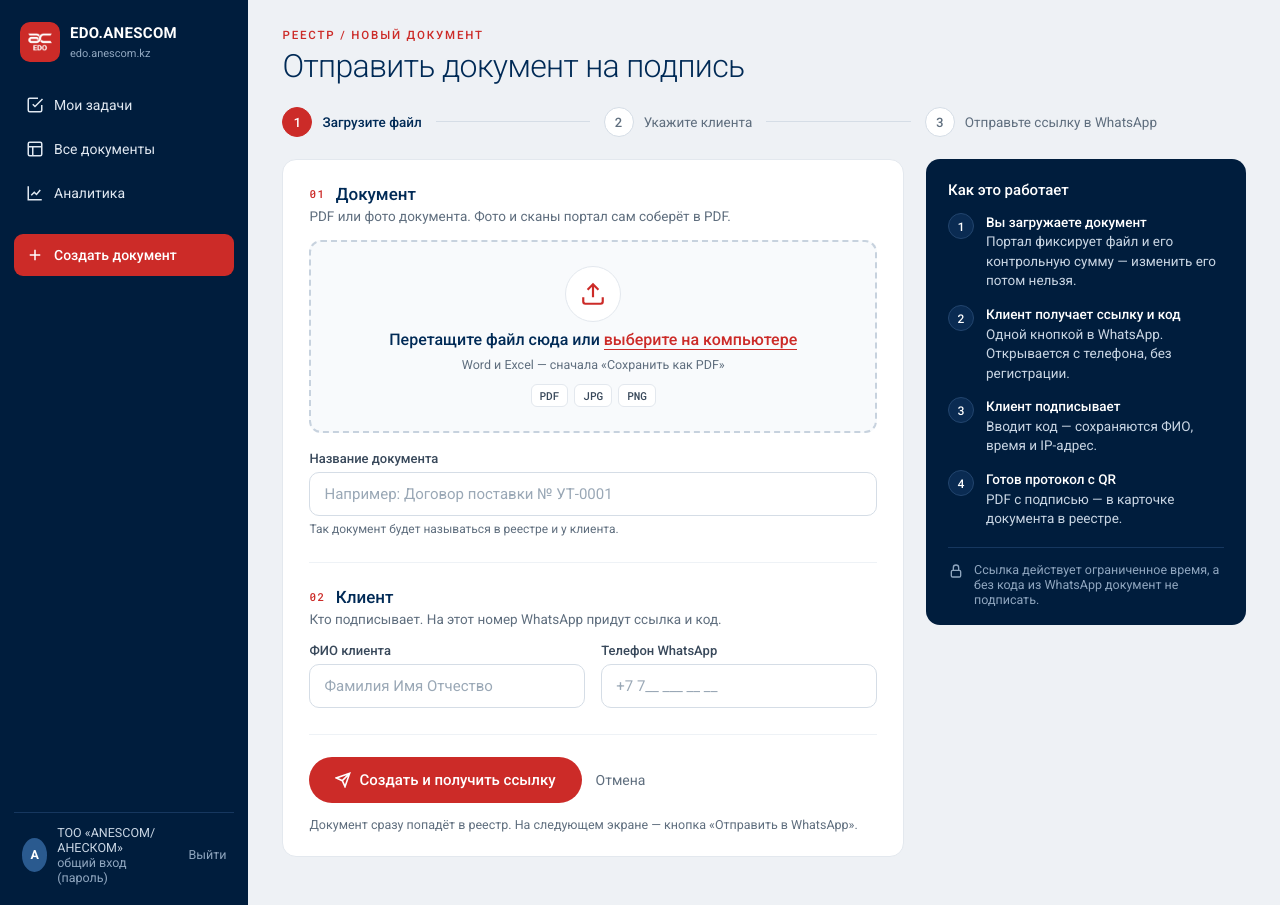
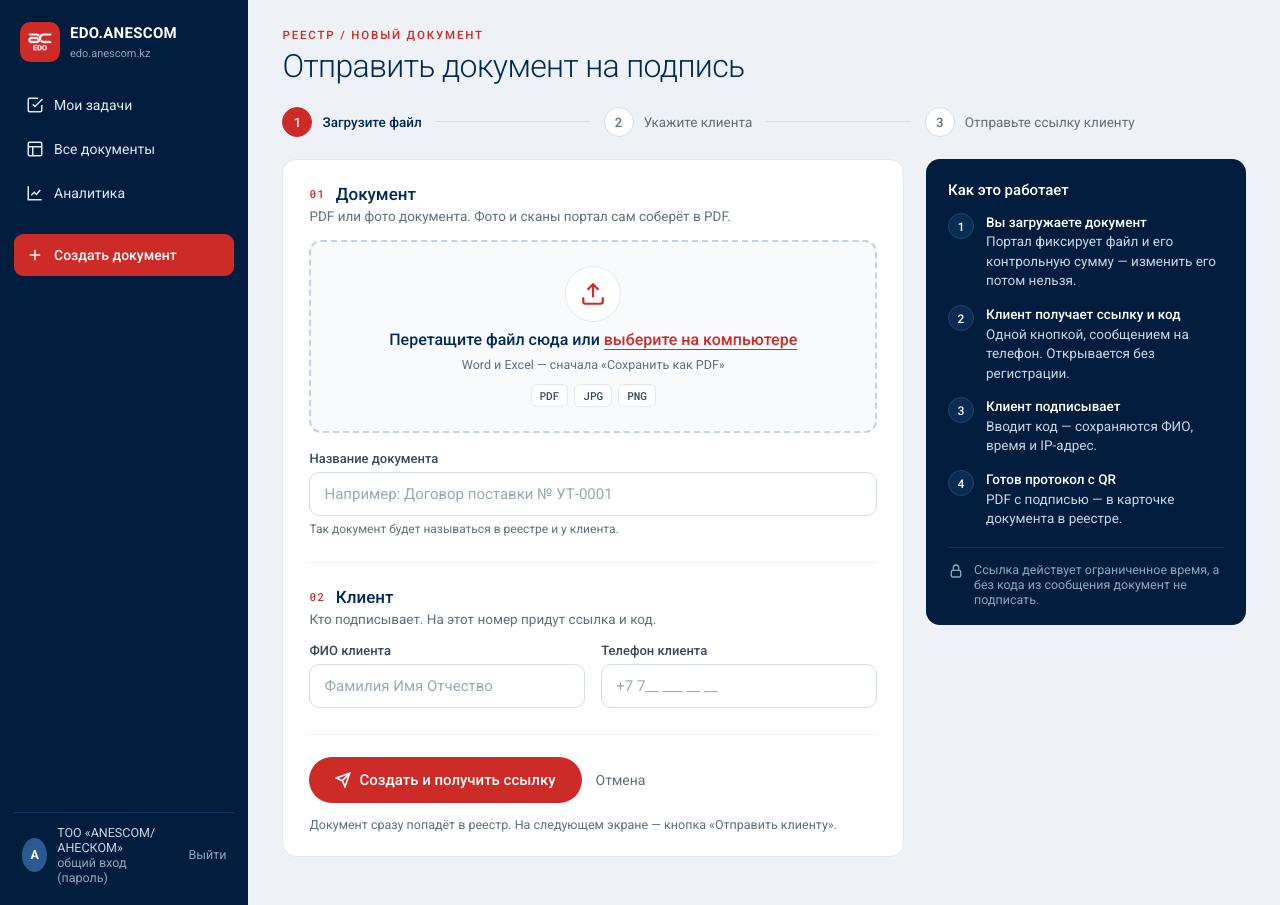
Before and after one commit to warpbk-del/anescom-edo-portal, a FastAPI app: template app/templates/cabinet_new.html in a window 1280 px wide. Run offline with FastAPI, Linux system fonts and the light colour scheme; the template is opened without the code that fills it, so the values that code supplies are empty.

Commit message:
Тексты: убраны «простая подпись»/ПЭП и «WhatsApp» из страниц, штампа и протокола
Co-Authored-By: Claude Opus 5.5 <noreply@anthropic.com>
Claude-Session: https://claude.ai/code/session_01KTAozw3E9Bon3JfjmW58zC

```diff
--- a/app/pdfcert.py
+++ b/app/pdfcert.py
@@ -138,7 +138,7 @@ def build_certificate(doc, events, chain=None) -> bytes:
         c.setFillColor(GREEN); c.setFont(_FONT_B, 13)
         c.drawString(M + 22 * mm, y - sh / 2 + 1.2 * mm, "ДОКУМЕНТ ПОДПИСАН")
         c.setFillColor(colors.HexColor("#2f7f57")); c.setFont(_FONT, 8.5)
-        c.drawString(M + 22 * mm, y - sh / 2 - 3.4 * mm, "Простая электронная подпись (ПЭП) · подтверждение кодом")
+        c.drawString(M + 22 * mm, y - sh / 2 - 3.4 * mm, "Электронная подпись · подтверждение кодом")
     else:
         c.setFillColor(colors.HexColor("#fff4d6")); c.setStrokeColor(colors.HexColor("#f0dca0"))
         c.roundRect(M, y - sh, W - 2 * M, sh, 9, stroke=1, fill=1)
@@ -236,7 +236,7 @@ def build_certificate(doc, events, chain=None) -> bytes:
         kv(ix, iy, "Дата и время подписи", _fmt(doc["signed_at"]), (W - 2 * M) / 2 - 20)
         kv(ix + (W - 2 * M) / 2, iy, "IP-адрес", doc["signer_ip"], (W - 2 * M) / 2 - 20); iy -= 12 * mm
         kv(ix, iy, "Отправитель", "ТОО «ANESCOM/АНЕСКОМ»", (W - 2 * M) / 2 - 20)
-        kv(ix + (W - 2 * M) / 2, iy, "Тип подписи", "ПЭП, код из WhatsApp", (W - 2 * M) / 2 - 20)
+        kv(ix + (W - 2 * M) / 2, iy, "Тип подписи", "Электронная, код подтверждения", (W - 2 * M) / 2 - 20)
         y -= sp_h + 8 * mm
 
     # ---- хронология (временная шкала) ----
@@ -277,7 +277,7 @@ def build_certificate(doc, events, chain=None) -> bytes:
     c.setFillColor(colors.white); c.setFont(_FONT_B, 8.5)
     c.drawString(M, fb / 2 + 0.6 * mm, "EDO.ANESCOM")
     c.setFont(_FONT, 7.5); c.setFillColor(colors.HexColor("#b9cde3"))
-    c.drawString(M, fb / 2 - 3.2 * mm, "Подлинность проверяется по QR-коду · подпись простая электронная (ПЭП)")
+    c.drawString(M, fb / 2 - 3.2 * mm, "Подлинность проверяется по QR-коду · EDO.ANESCOM")
     c.setFont(_FONT, 7.5); c.drawRightString(W - M, fb / 2 - 1.2 * mm, "DOC ID " + doc_uid)
 
     c.showPage()
--- a/app/pdfstamp.py
+++ b/app/pdfstamp.py
@@ -143,7 +143,7 @@ def _stamp_page(pw, ph, doc, chain, n, total) -> bytes:
     uid = doc["doc_uid"] or doc["id"]
     c.drawString(tx, yy, _fit(c, f"DOC ID {uid} · SHA-256 {(doc['doc_hash'] or '')[:16]}…", F, 6.1, tw))
     yy -= 3.3 * mm
-    c.drawString(tx, yy, _fit(c, f"Простая электронная подпись, код из WhatsApp · лист {n} из {total}", F, 6.1, tw))
+    c.drawString(tx, yy, _fit(c, f"Электронная подпись с кодом подтверждения · лист {n} из {total}", F, 6.1, tw))
     yy -= 3.4 * mm
     c.setFillColor(NAVY); c.setFont(FB, 6.3)
     c.drawString(tx, yy, _fit(c, "Проверить подлинность: наведите камеру на QR →", FB, 6.3, tw))
--- a/app/templates/cabinet.html
+++ b/app/templates/cabinet.html
@@ -109,7 +109,7 @@
 
     <div class="v3-kpi">
       <a href="{{ u('all', '', 'in_progress') }}"><span class="l">Ждут сотрудников</span><span class="v red">{{ dash.kpi.staff }}</span><span class="s">{% if dash.kpi.overdue %}просрочено: {{ dash.kpi.overdue }}{% else %}без просрочки{% endif %}</span></a>
-      <a href="{{ u('all', '', 'in_progress') }}"><span class="l">Ждут клиентов</span><span class="v">{{ dash.kpi.client }}</span><span class="s">ссылки в WhatsApp</span></a>
+      <a href="{{ u('all', '', 'in_progress') }}"><span class="l">Ждут клиентов</span><span class="v">{{ dash.kpi.client }}</span><span class="s">ссылки отправлены</span></a>
       <a href="{{ u('all', '', 'signed') }}"><span class="l">Подписано за 7 дней</span><span class="v ok">{{ dash.kpi.week }}</span><span class="s">все подписи с квитанцией</span></a>
       <a href="{{ u('all', '', 'cancelled') }}"><span class="l">Отменено / отклонено</span><span class="v warn">{{ dash.kpi.problems }}</span><span class="s">нужно разобраться</span></a>
     </div>
--- a/app/templates/cabinet_doc.html
+++ b/app/templates/cabinet_doc.html
@@ -15,7 +15,7 @@
 </head>
 <body>
 {% set st_ru = {'waiting':'ждёт очереди','active':'ссылка отправлена','viewed':'открыл(а) документ','signed':'подписал(а)','skipped':'подписал другой','passed':'шаг пропущен','cancelled':'отменено'} %}
-{% set wa_ru = {'sent':'WhatsApp: отправлено','manual':'WhatsApp: отправить вручную','error':'WhatsApp: ошибка','off':'WhatsApp: выключено'} %}
+{% set wa_ru = {'sent':'Сообщение: отправлено','manual':'Сообщение: отправить вручную','error':'Сообщение: ошибка','off':'Сообщения: выключены'} %}
 <div class="v3">
   <header class="v3-bar">
     <a class="v3-brand" href="{{ base }}/cabinet">
@@ -71,7 +71,7 @@
                     <div class="v3-acts">
                       {% if r['phone'] %}<form method="post" action="{{ base }}/cabinet/signer/{{ r['id'] }}/resend"><button class="v3-btn sm" type="submit">Напомнить</button></form>{% endif %}
                       <button class="v3-btn ghost sm" type="button" data-copy="{{ config_base }}/s/{{ r['token'] }}">Копировать ссылку</button>
-                      {% if step_wa.get(r['id']) %}<a class="v3-btn ghost sm" href="{{ step_wa[r['id']] }}" target="_blank" rel="noopener">WhatsApp вручную</a>{% endif %}
+                      {% if step_wa.get(r['id']) %}<a class="v3-btn ghost sm" href="{{ step_wa[r['id']] }}" target="_blank" rel="noopener">Отправить вручную</a>{% endif %}
                     </div>
                   {% endif %}
                   {% if r['status'] in ('active','viewed','waiting') %}
@@ -121,7 +121,7 @@
             <div class="v3-inline"><input id="lnk" type="text" value="{{ link }}" readonly><button class="v3-btn sm" type="button" data-copy="{{ link }}">Копировать</button></div>
             <label class="v3-lab2">Код подтверждения</label>
             <div class="v3-code v3-mono">{{ d['sign_code'] }}</div>
-            {% if wa %}<a class="v3-btn" href="{{ wa }}" target="_blank" rel="noopener">Отправить в WhatsApp</a>{% endif %}
+            {% if wa %}<a class="v3-btn" href="{{ wa }}" target="_blank" rel="noopener">Отправить клиенту</a>{% endif %}
           </div>
         </section>
 
--- a/app/templates/cabinet_new.html
+++ b/app/templates/cabinet_new.html
@@ -119,7 +119,7 @@ body{margin:0;background:#eef1f5}
     <ol class="nd-steps" aria-label="Шаги">
       <li class="on" id="st1">Загрузите файл</li>
       <li id="st2">Укажите клиента</li>
-      <li id="st3">Отправьте ссылку в WhatsApp</li>
+      <li id="st3">Отправьте ссылку клиенту</li>
     </ol>
 
     <div class="nd-grid">
@@ -154,12 +154,12 @@ body{margin:0;background:#eef1f5}
 
         <section class="nd-sec">
           <h2><span class="k">02</span> Клиент</h2>
-          <p class="hint">Кто подписывает. На этот номер WhatsApp придут ссылка и код.</p>
+          <p class="hint">Кто подписывает. На этот номер придут ссылка и код.</p>
           <div class="nd-f">
             <label>ФИО клиента
               <input type="text" name="client_name" id="cname" value="{{ client_name }}" placeholder="Фамилия Имя Отчество" autocomplete="off">
             </label>
-            <label>Телефон WhatsApp
+            <label>Телефон клиента
               <input type="tel" name="client_phone" id="cphone" value="{{ client_phone }}" placeholder="+7 7__ ___ __ __" inputmode="tel" autocomplete="off">
             </label>
           </div>
@@ -170,7 +170,7 @@ body{margin:0;background:#eef1f5}
             <svg width="16" height="16" viewBox="0 0 24 24" fill="none" stroke="currentColor" stroke-width="2.4" aria-hidden="true"><path d="M22 2L11 13M22 2l-7 20-4-9-9-4z"/></svg>
             Создать и получить ссылку</button>
           <a class="cancel" href="{{ base }}/cabinet?view=all">Отмена</a>
-          <p class="note">Документ сразу попадёт в реестр. На следующем экране — кнопка «Отправить в WhatsApp».</p>
+          <p class="note">Документ сразу попадёт в реестр. На следующем экране — кнопка «Отправить клиенту».</p>
         </div>
       </form>
 
@@ -178,13 +178,13 @@ body{margin:0;background:#eef1f5}
         <h3>Как это работает</h3>
         <ol>
           <li><span><b>Вы загружаете документ</b>Портал фиксирует файл и его контрольную сумму — изменить его потом нельзя.</span></li>
-          <li><span><b>Клиент получает ссылку и код</b>Одной кнопкой в WhatsApp. Открывается с телефона, без регистрации.</span></li>
+          <li><span><b>Клиент получает ссылку и код</b>Одной кнопкой, сообщением на телефон. Открывается без регистрации.</span></li>
           <li><span><b>Клиент подписывает</b>Вводит код — сохраняются ФИО, время и IP-адрес.</span></li>
           <li><span><b>Готов протокол с QR</b>PDF с подписью — в карточке документа в реестре.</span></li>
         </ol>
         <div class="sec">
           <svg width="16" height="16" viewBox="0 0 24 24" fill="none" stroke="currentColor" stroke-width="2" aria-hidden="true" style="flex:0 0 16px;margin-top:1px"><rect x="5" y="11" width="14" height="10" rx="2"/><path d="M8 11V7a4 4 0 0 1 8 0v4"/></svg>
-          Ссылка действует ограниченное время, а без кода из WhatsApp документ не подписать.
+          Ссылка действует ограниченное время, а без кода из сообщения документ не подписать.
         </div>
       </aside>
     </div>
--- a/app/templates/landing.html
+++ b/app/templates/landing.html
@@ -25,7 +25,7 @@
     </div></div>
     <section class="v3-card"><div class="v3-box" style="gap:14px">
       <h2 style="margin:0;font-size:17px;font-weight:500;color:#002a56">Клиентам</h2>
-      <p class="v3-note" style="margin:0;font-size:14.5px">Чтобы подписать документ, откройте персональную ссылку из сообщения WhatsApp и введите код из того же сообщения.</p>
+      <p class="v3-note" style="margin:0;font-size:14.5px">Чтобы подписать документ, откройте персональную ссылку из сообщения и введите код из того же сообщения.</p>
     </div></section>
     <section class="v3-card"><div class="v3-box" style="gap:14px;align-items:flex-start">
       <h2 style="margin:0;font-size:17px;font-weight:500;color:#002a56">Сотрудникам</h2>
```
Also changed, not shown: app/templates/sign.html (+4 -4 lines).
